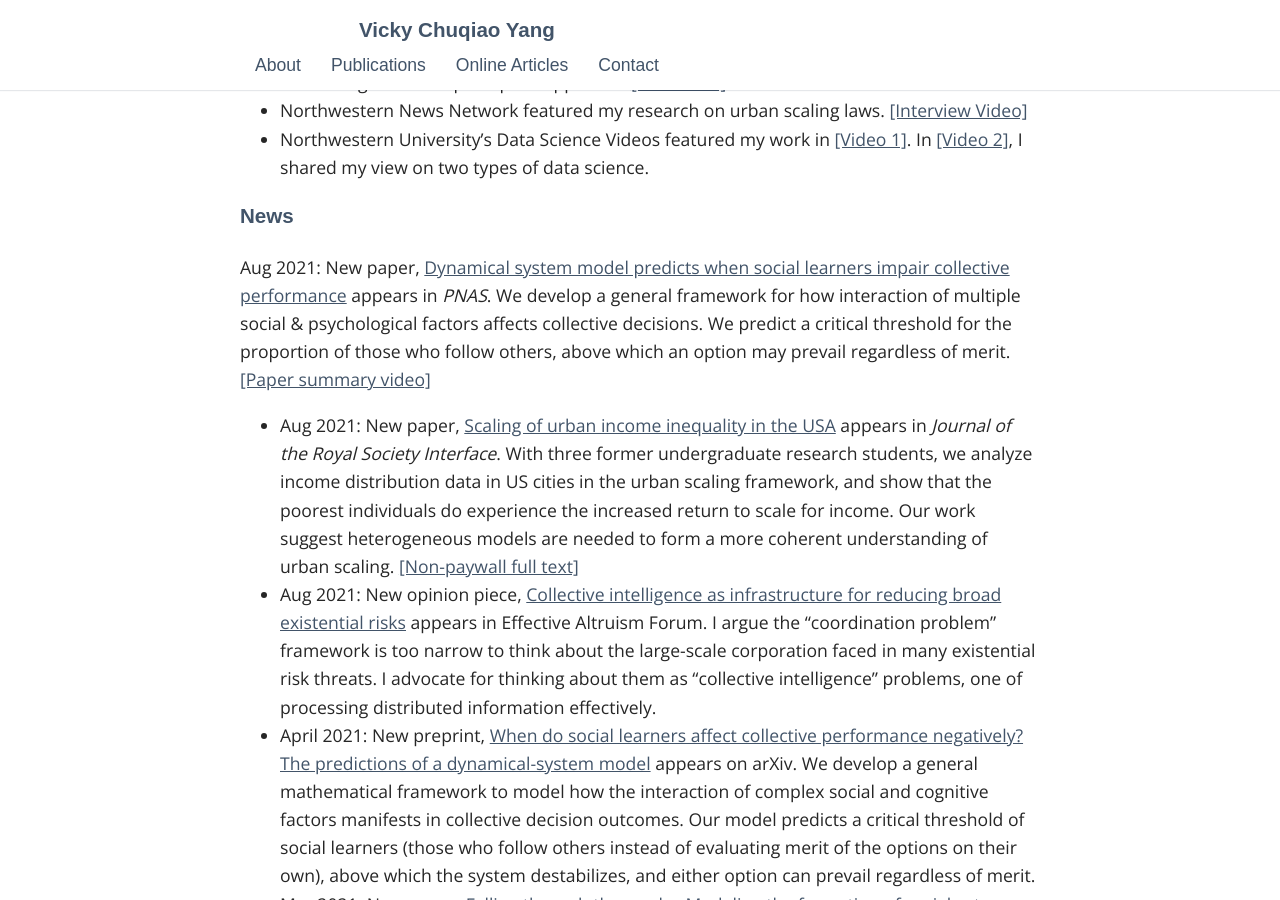
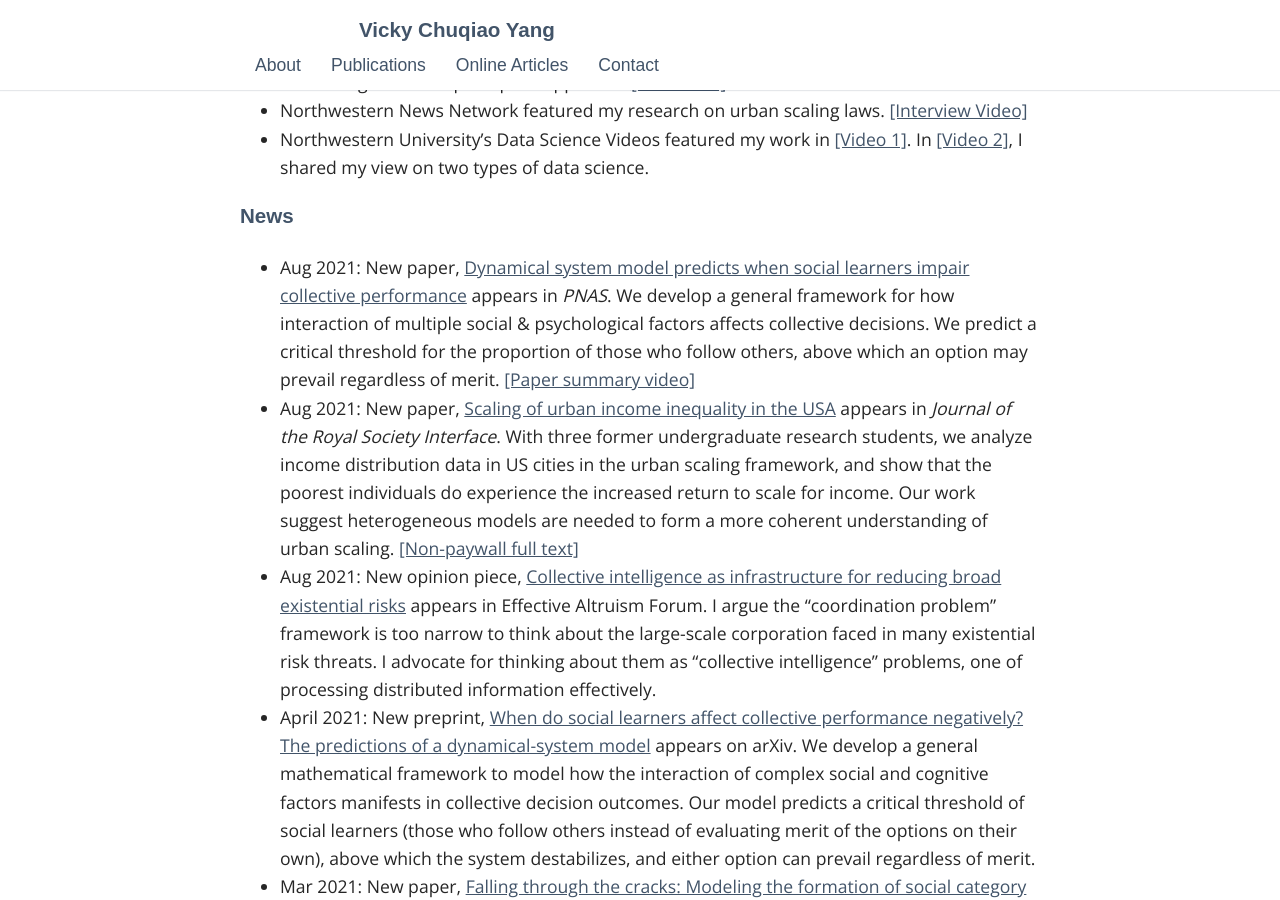
Before and after one commit to vc-yang/vc-yang.github.io, a Jekyll site: the page built from index.md, in a window 1280 px wide and 900 px high, scrolled down 875 px. Built offline with Jekyll 4.4.1, drawn with Linux system fonts in a browser that asks for light colours; some web fonts are replaced.

```diff
--- a/index.md
+++ b/index.md
@@ -26,7 +26,7 @@ If you are looking for my interactive visualization of US Congress ideology, it'
 
 
 ### News
-Aug 2021: New paper, [Dynamical system model predicts when social learners impair collective performance](https://www.pnas.org/content/118/35/e2106292118) appears in *PNAS*. We develop a general framework for how interaction of multiple social & psychological factors affects collective decisions. We predict a critical threshold for the proportion of those who follow others, above which an option may prevail regardless of merit. [[Paper summary video]](https://youtu.be/l8-0UuS5u84)
+* Aug 2021: New paper, [Dynamical system model predicts when social learners impair collective performance](https://www.pnas.org/content/118/35/e2106292118) appears in *PNAS*. We develop a general framework for how interaction of multiple social & psychological factors affects collective decisions. We predict a critical threshold for the proportion of those who follow others, above which an option may prevail regardless of merit. [[Paper summary video]](https://youtu.be/l8-0UuS5u84)
 * Aug 2021: New paper, [Scaling of urban income inequality in the USA](https://doi.org/10.1098/rsif.2021.0223) appears in *Journal of the Royal Society Interface*. With three former undergraduate research students, we analyze income distribution data in US cities in the urban scaling framework, and show that the poorest individuals do experience the increased return to scale for income. Our work suggest heterogeneous models are needed to form a more coherent understanding of urban scaling. [[Non-paywall full text]](https://papers.ssrn.com/sol3/papers.cfm?abstract_id=3907455)
 * Aug 2021: New opinion piece, [Collective intelligence as infrastructure for reducing broad existential risks](https://forum.effectivealtruism.org/posts/nD3zzdS4XNzvv94XX/collective-intelligence-as-infrastructure-for-reducing-broad) appears in Effective Altruism Forum. I argue the "coordination problem" framework is too narrow to think about the large-scale corporation faced in many existential risk threats. I advocate for thinking about them as "collective intelligence" problems, one of processing distributed information effectively.
 * April 2021: New preprint, [When do social learners affect collective performance negatively? The predictions of a dynamical-system model](http://arxiv.org/abs/2104.00770) appears on arXiv. We develop a general mathematical framework to model how the interaction of complex social and cognitive factors manifests in collective decision outcomes. Our model predicts a critical threshold of social learners (those who follow others instead of evaluating merit of the options on their own), above which the system destabilizes, and either option can prevail regardless of merit.
```
